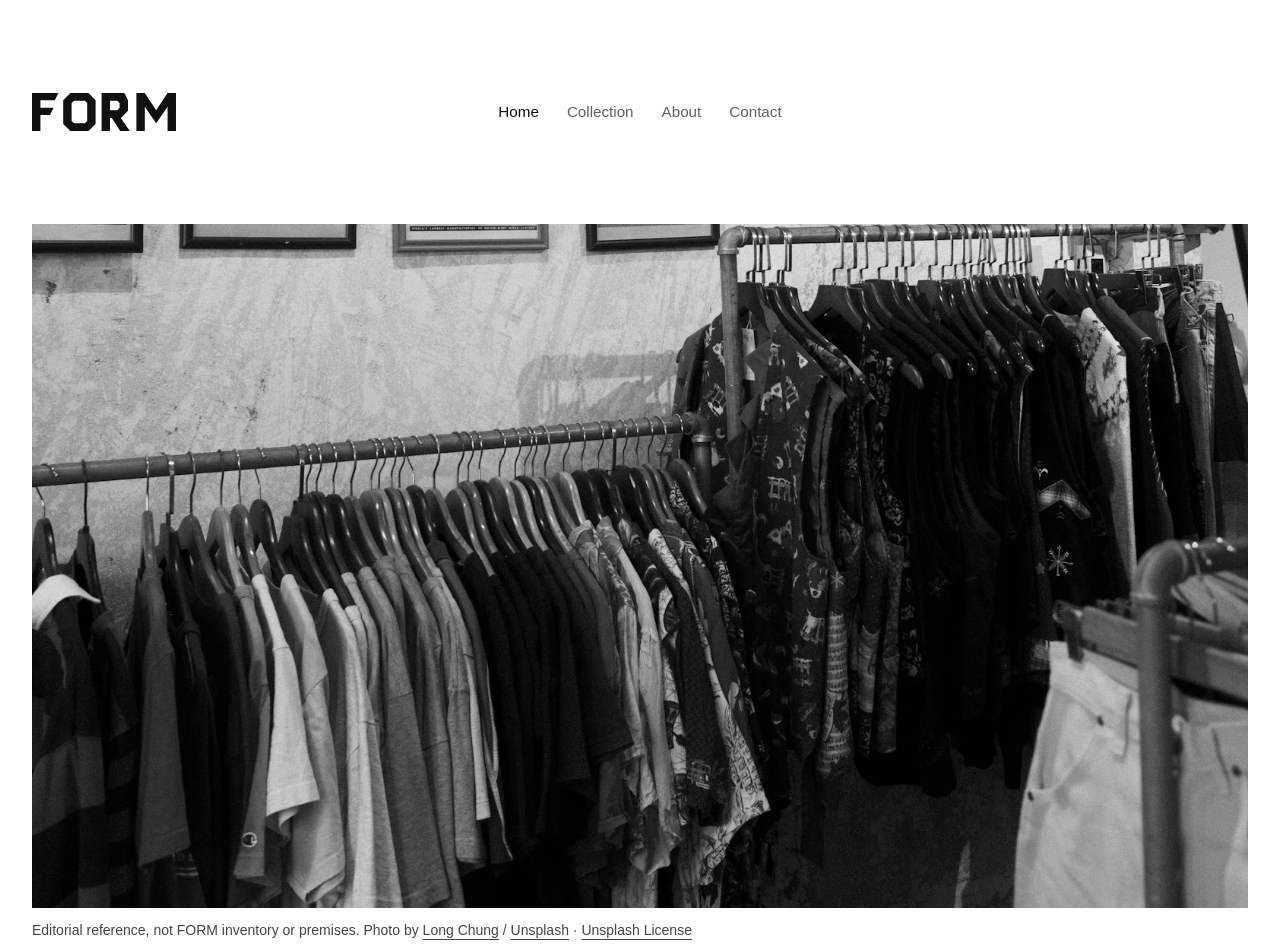
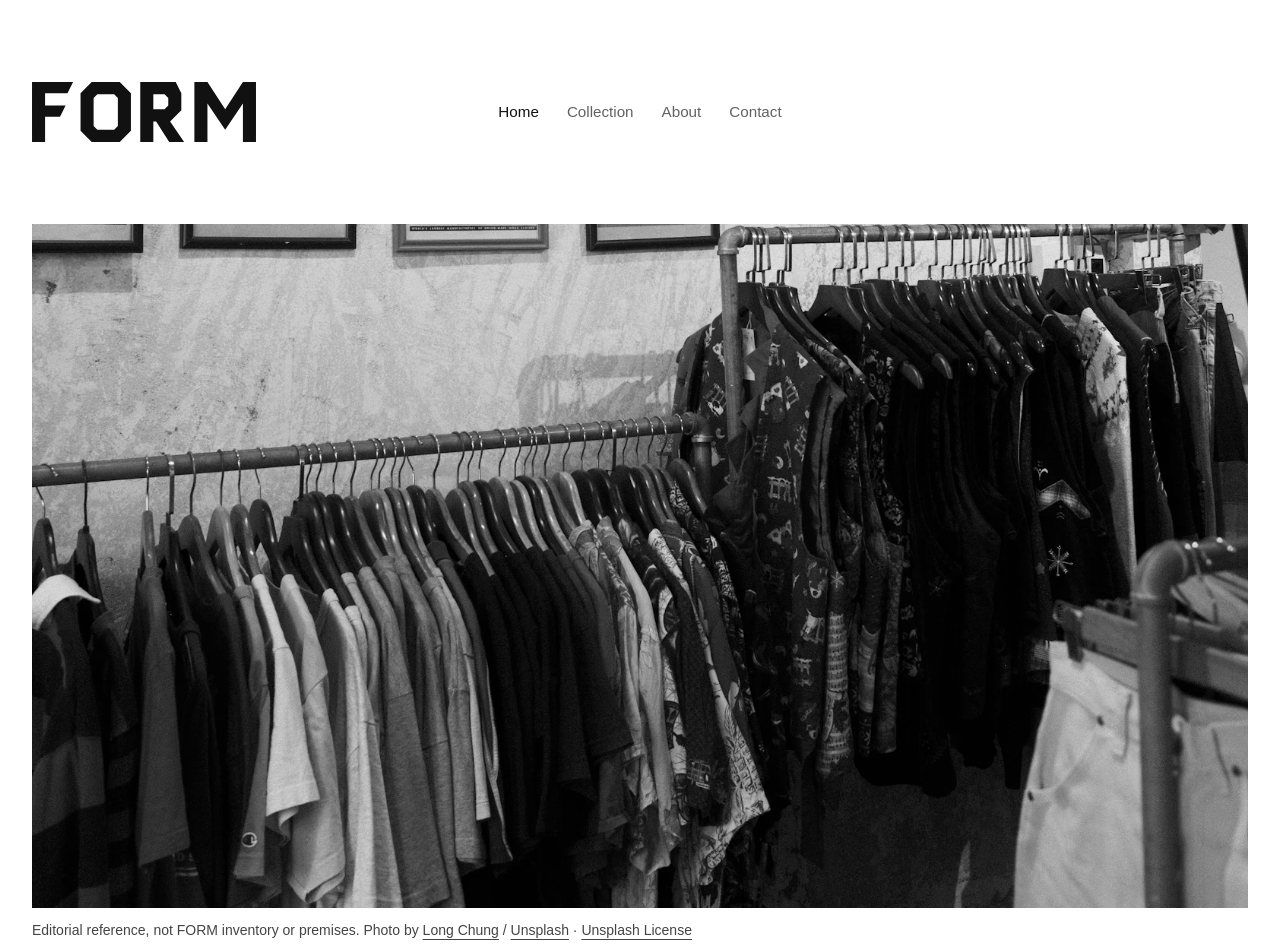
Before and after one commit to jaennviel/form, a plain HTML site: page index.html in a window 1280 px wide. Shown: the top 944 px of the page. Drawn offline with Linux system fonts and the light colour scheme.

Commit message:
Enlarge FORM header wordmark

```diff
--- a/css/style.css
+++ b/css/style.css
@@ -57,9 +57,9 @@ p { margin-bottom: 1rem; }
 /* 2. Spacious shared header: centered navigation, with one HTML tree. */
 .site-header { background: var(--bg); color: #111111; }
 .header-inner { display: grid; grid-template-columns: minmax(0, 1fr) auto minmax(0, 1fr); align-items: center; gap: 1rem; min-height: 14rem; padding-block: 2rem; }
-.header-inner > .brand { justify-self: start; min-width: 0; }
+.header-inner > .brand { justify-self: start; min-width: 0; max-width: 100%; }
 .brand { display: inline-flex; align-items: center; min-height: 48px; text-decoration: none; }
-.brand-logo { width: 9rem; height: auto; }
+.brand-logo { width: 14rem; height: auto; }
 .brand:hover .brand-logo { filter: brightness(1.07); }
 .main-nav { grid-column: 2; display: flex; flex-wrap: wrap; justify-content: center; gap: 0.25rem 1.75rem; }
 .main-nav a { display: inline-flex; align-items: center; min-height: 48px; border: 0; text-decoration: none; color: #62625f; font-size: 0.95rem; }
```
Also changed, not shown: 1 other file.
